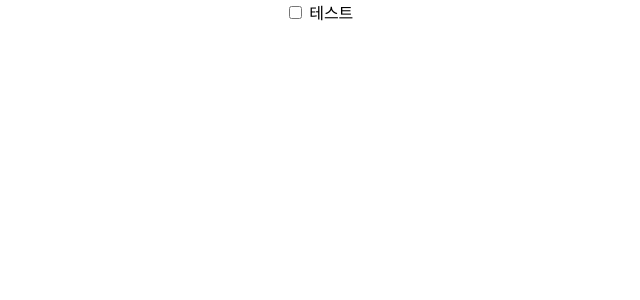
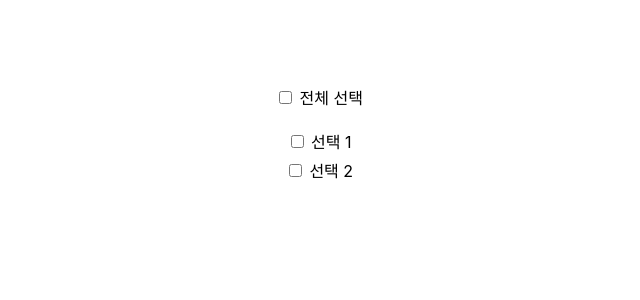
Before and after one commit to dogFootLog/comp-prj, a React (Create React App) app: page /pages/checkbox in a window 1280 px wide. Shown: the top 300 px of the page, without its empty margins (321-961 px from the left). Built offline with nearby package versions, Linux system fonts and the light colour scheme.

Commit message:
[220503] Checkbox Component/Page 구현

```diff
--- /dev/null
+++ b/src/component/checkbox/Checkbox.css
@@ -0,0 +1,3 @@
+.checkbox-div {
+  margin-top: 5px;
+}
--- a/src/component/checkbox/Checkbox.jsx
+++ b/src/component/checkbox/Checkbox.jsx
@@ -1,17 +1,19 @@
 import React from "react";
-import { bool, string } from "prop-types";
+import { bool, func, string } from "prop-types";
+import "./Checkbox.css";
 
-const Checkbox = ({ checked = false, labelText = "" }) => {
+const Checkbox = ({ checked = false, labelText = "", onClick = null }) => {
   return (
-    <>
-      <input type="checkbox" checked={checked} /> {labelText}
-    </>
+    <div className="checkbox-div">
+      <input type="checkbox" checked={checked} onChange={onClick} /> {labelText}
+    </div>
   );
 };
 
 Checkbox.propTypes = {
   checked: bool,
   labelText: string,
+  onClick: func,
 };
 
 export default Checkbox;
--- /dev/null
+++ b/src/pages/CheckboxPage.css
@@ -0,0 +1,10 @@
+.checkbox-page {
+  margin: 40px;
+  padding: 40px;
+  display: block;
+}
+
+.individual-box {
+  display: block;
+  margin-top: 20px;
+}
--- a/src/pages/CheckboxPage.jsx
+++ b/src/pages/CheckboxPage.jsx
@@ -1,11 +1,57 @@
-import React, { useState } from "react";
+import React, { useEffect, useState } from "react";
 import { Checkbox } from "../component";
+import "./CheckboxPage.css";
 
 const CheckboxPage = () => {
   const [checkedAll, setCheckedAll] = useState(false);
+  const [checkedValues, setCheckedValues] = useState({
+    checked1: false,
+    checked2: false,
+  });
+
+  const onIndividualCheck = (e, idValue) => {
+    setCheckedValues((prev) => ({ ...prev, [idValue]: e.target.checked }));
+  };
+
+  useEffect(() => {
+    const keys = Object.keys(checkedValues);
+
+    setCheckedAll(
+      keys.filter((key) => checkedValues[key]).length === keys.length
+    );
+  }, [checkedValues]);
+
+  const onTotalCheck = (e) => {
+    setCheckedAll(e.target.checked);
+    setCheckedValues({
+      checked1: e.target.checked,
+      checked2: e.target.checked,
+    });
+  };
   return (
     <div className="checkbox-page">
-      <Checkbox checked={checkedAll} labelText="테스트" />
+      <div className="total-box">
+        <Checkbox
+          id="checkboxAll"
+          checked={checkedAll}
+          labelText="전체 선택"
+          onClick={onTotalCheck}
+        />
+      </div>
+      <div className="individual-box">
+        <Checkbox
+          id="checkbox1"
+          checked={checkedValues.checked1}
+          labelText="선택 1"
+          onClick={(e) => onIndividualCheck(e, "checked1")}
+        />
+        <Checkbox
+          id="checkbox2"
+          checked={checkedValues.checked2}
+          labelText="선택 2"
+          onClick={(e) => onIndividualCheck(e, "checked2")}
+        />
+      </div>
     </div>
   );
 };
```
Also changed, not shown: .eslintrc.js.
